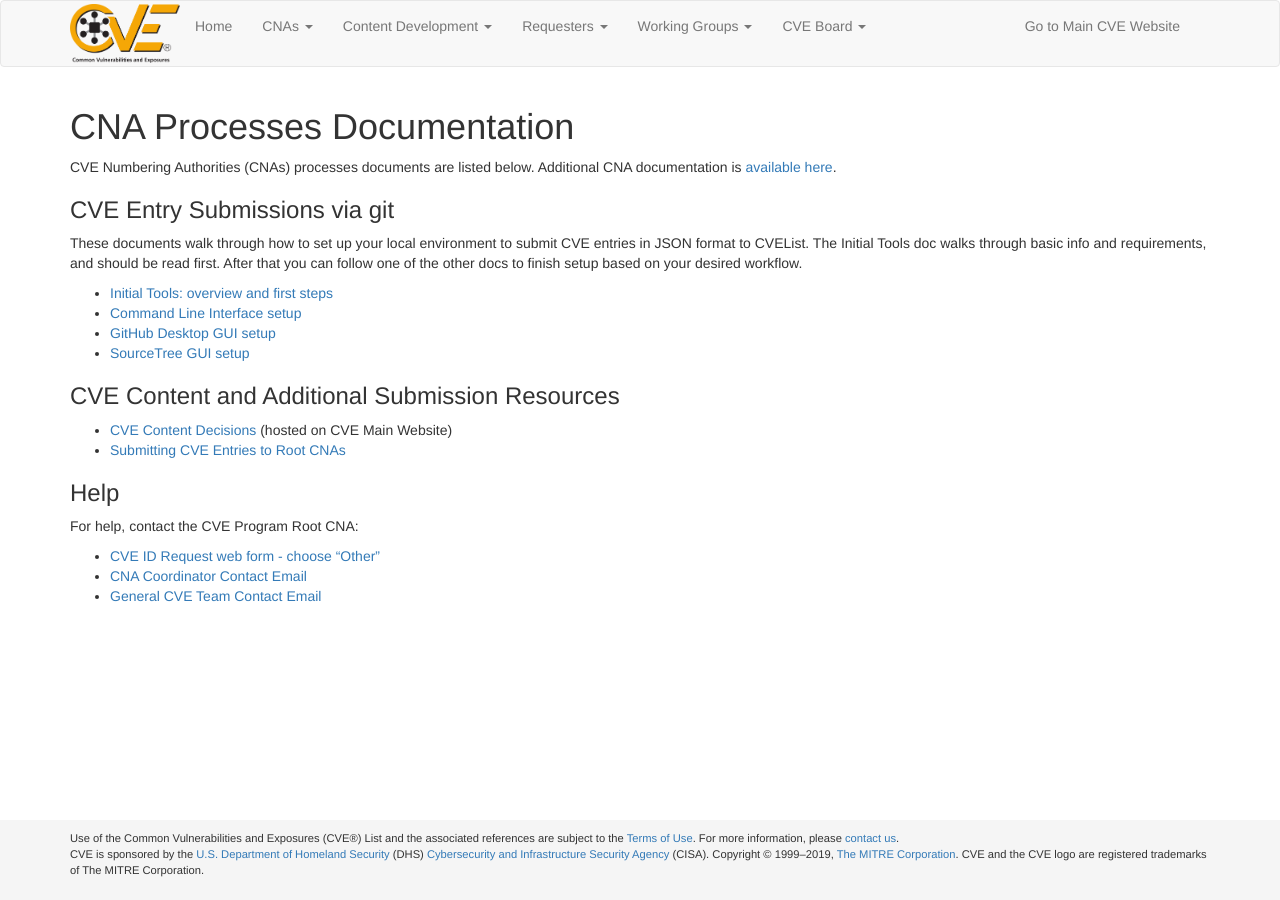
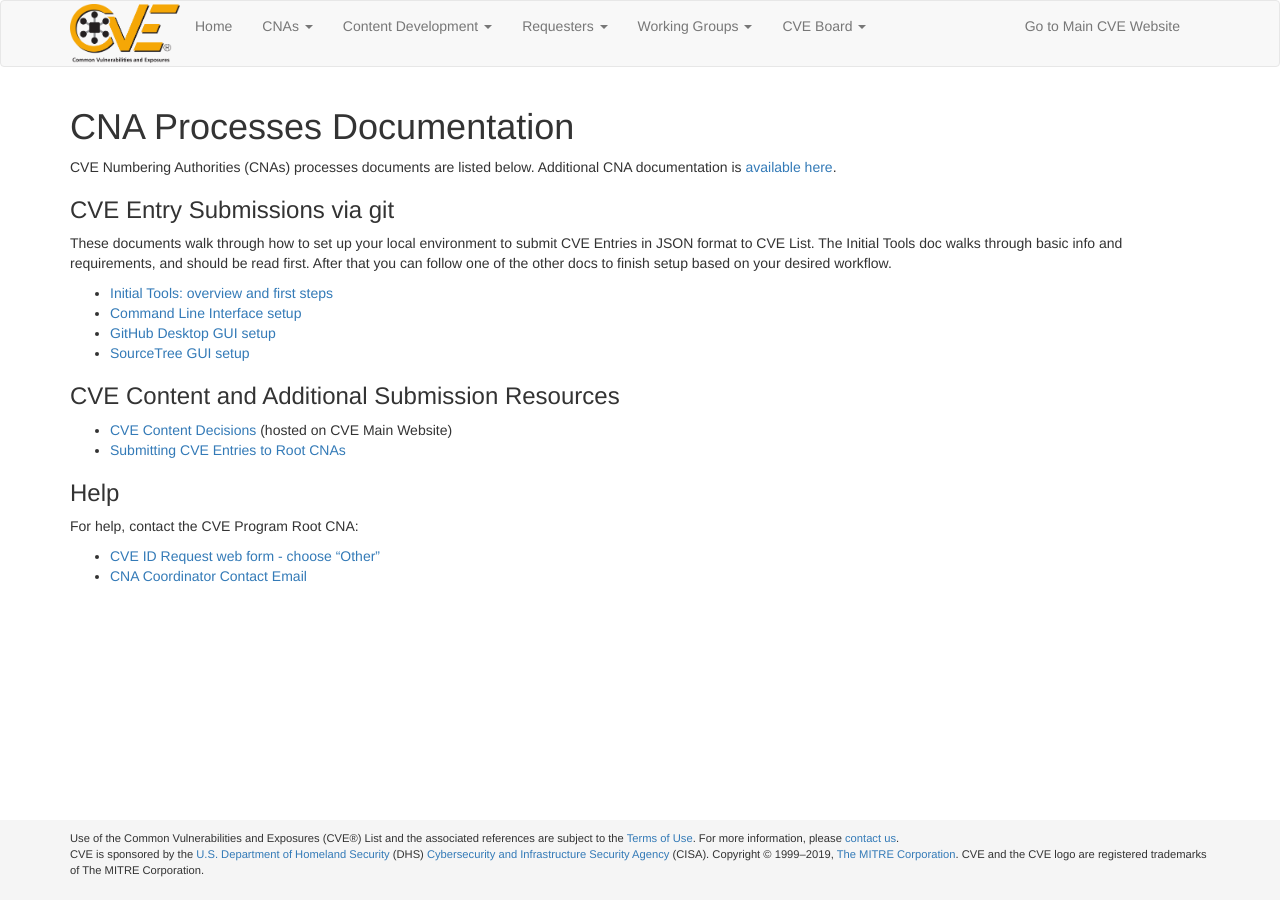
Before and after one commit to CVEProject/cveproject.github.io, a Jekyll site: the page built from docs/cna/processes_documentation/index.md, in a window 1280 px wide. Built offline with Jekyll 4.4.1, drawn with Linux system fonts in a browser that asks for light colours; nearby versions of some CDN libraries.

Commit message:
Update index.md

```diff
--- a/docs/cna/processes_documentation/index.md
+++ b/docs/cna/processes_documentation/index.md
@@ -7,7 +7,7 @@ CVE Numbering Authorities (CNAs) processes documents are listed below. Additiona
 
 ### CVE Entry Submissions via git
 These documents walk through how to set up your local environment to
-submit CVE entries in JSON format to CVEList. The Initial Tools doc
+submit CVE Entries in JSON format to CVE List. The Initial Tools doc
 walks through basic info and requirements, and should be read first.
 After that you can follow one of the other docs to finish setup based on your desired workflow.
 * [Initial Tools: overview and first steps](/docs/cna/resources/Submitting New CVEs Using GitHub - Initial Tools Setup.docx)
@@ -25,4 +25,3 @@ For help, contact the CVE Program Root CNA:
 
 * [CVE ID Request web form - choose "Other"](https://cveform.mitre.org/)
 * [CNA Coordinator Contact Email](mailto:cna-coordinator@mitre.org)
-* [General CVE Team Contact Email](mailto:cve@mitre.org)
```
